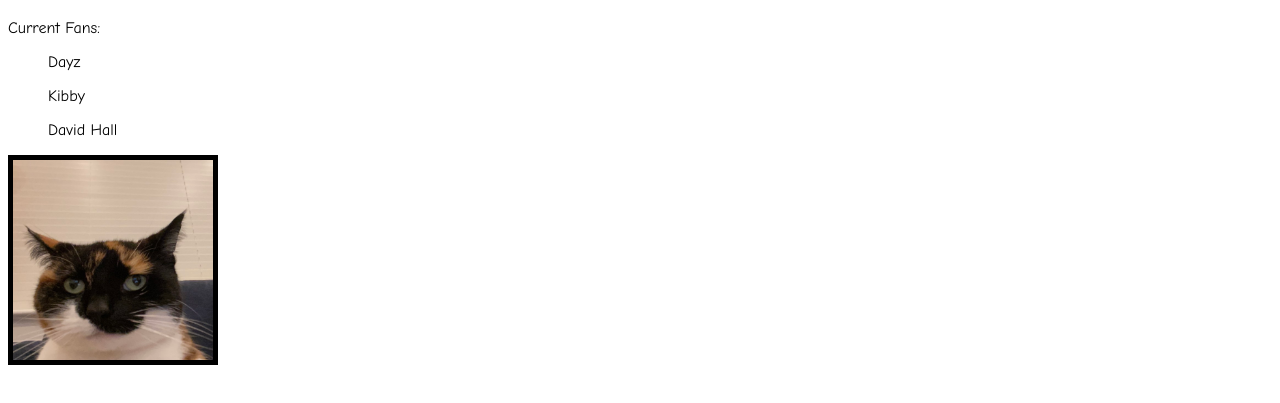
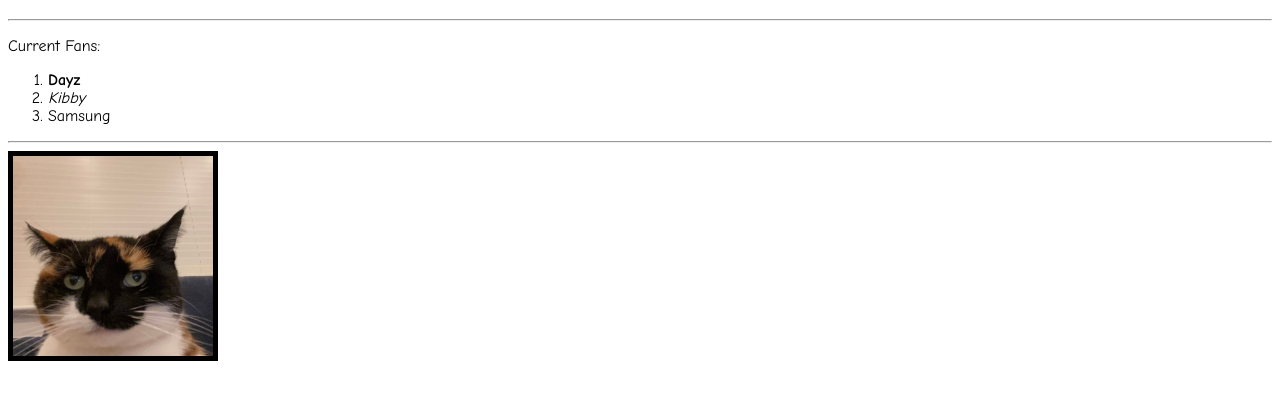
Before and after one commit to winthehim/winthehim.github.io, a plain HTML site: page index.html in a window 1280 px wide. Shown: the part 61-464 px from the top of the page. Drawn offline with Linux system fonts and the light colour scheme.

Commit message:
organised lists done properley

```diff
--- a/index.html
+++ b/index.html
@@ -15,11 +15,17 @@
 
         <h1>Stephanie Queen fan club</h1>
 
+        <hr>
+
         <p>Current Fans:</p>
 
-        <ol>Dayz</ol>
-        <ol>Kibby</b></ol>
-        <ol>David Hall</ol>
+        <ol>
+            <li><b>Dayz</b></li>
+            <li><i>Kibby</i></li>
+            <li>Samsung</li>
+        </ol>
+
+        <hr>
 
         <img src="/images/dayz.jpeg" alt="pog cat" style="width:200px;height:200px;" border="5px"/>
 
```
